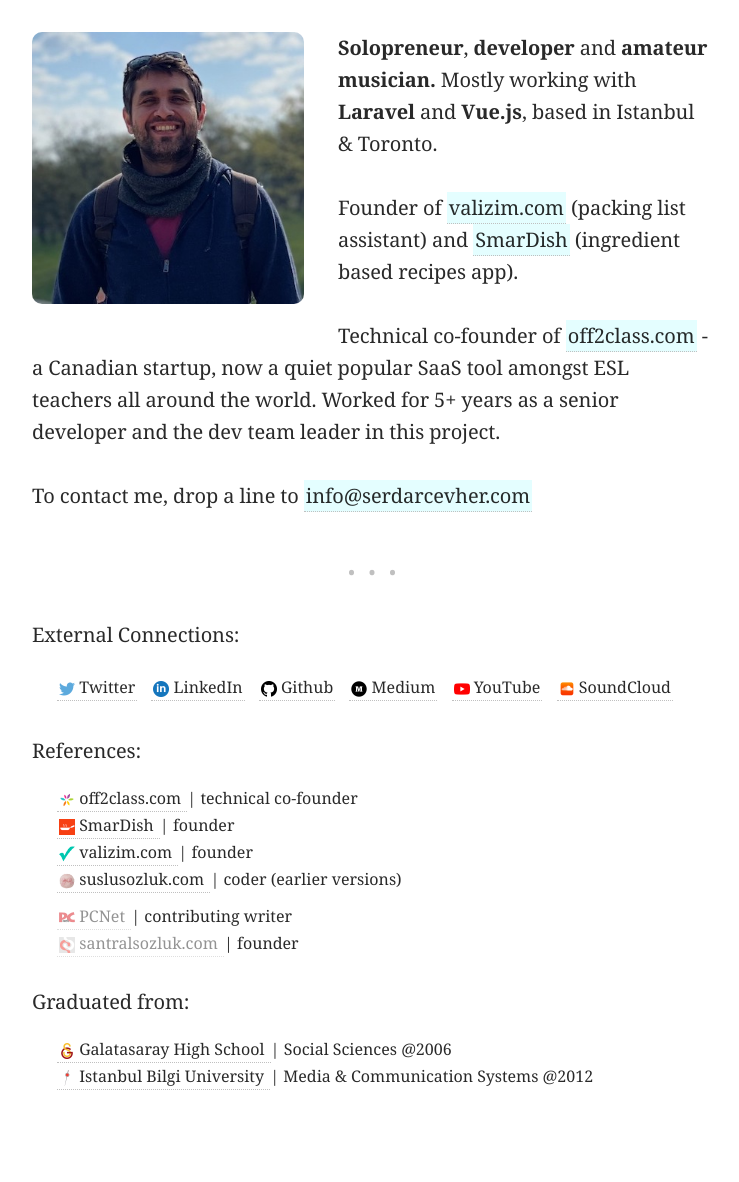
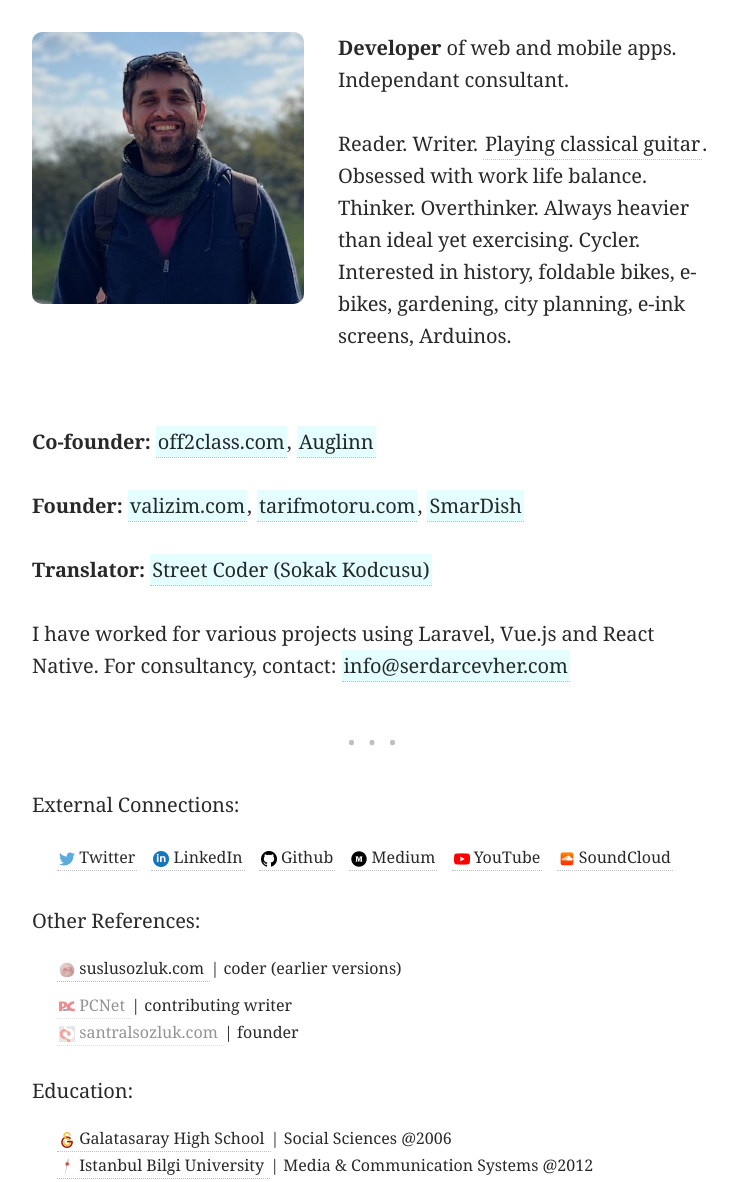
Before and after one commit to serdarcevher/serdarcevher.com, a plain HTML site: page index.html in a window 1280 px wide. Shown: the whole page, without its empty margins (268-1007 px from the left). Drawn offline with Linux system fonts and the light colour scheme.

Commit message:
Update homepage text for 2024

```diff
--- a/index.html
+++ b/index.html
@@ -98,20 +98,27 @@
         <div id="content">
             <p>
                 <img id="profile-image" src="assets/profile.jpg" alt="Serdar Cevher" />
-                <strong>Solopreneur</strong>, <strong>developer</strong> and <strong>amateur musician.</strong>
+                <strong>Developer</strong> of web and mobile apps. Independant consultant.
                 <wbr />
-                </strong>Mostly working with <wbr /> <strong>Laravel</strong> and <strong>Vue.js</strong>, based in Istanbul & Toronto.
             </p>
 
+			<p>
+				Reader. Writer. <a target="_blank" href="https://youtube.com/serdarcevher">Playing classical guitar</a>. Obsessed with work life balance. Thinker. Overthinker. Always heavier than ideal yet exercising. Cycler. Interested in history, foldable bikes, e-bikes, gardening, city planning, e-ink screens, Arduinos.
+			</p>
+
+			<br />
+
+			<p>
+                <strong>Co-founder:</strong> <a class="highlighted" target="_blank" href="https://www.off2class.com/about-us/">off2class.com</a>, <a class="highlighted" target="_blank" href="https://auglinn.com">Auglinn</a>
+            </p>
             <p>
-                Founder of <a class="highlighted" target="_blank" href="https://valizim.com">valizim.com</a> (packing list assistant) and <a class="highlighted" target="_blank" href="https://smardish.com">SmarDish</a> (ingredient based recipes app).
+                <strong>Founder:</strong> <a class="highlighted" target="_blank" href="https://valizim.com/about">valizim.com</a>, <a class="highlighted" target="_blank" href="https://tarifmotoru.com">tarifmotoru.com</a>, <a class="highlighted" target="_blank" href="https://smardish.com">SmarDish</a>
+            </p>
+			<p>
+                <strong>Translator:</strong> <a class="highlighted" target="_blank" href="https://www.canyayinlari.com/sokak-kodcusu-9786256377981">Street Coder (Sokak Kodcusu)</a>
             </p>
 
-            <p>
-                Technical co-founder of <a class="highlighted" target="_blank" href="https://www.off2class.com">off2class.com</a> - a Canadian startup, now a quiet popular SaaS tool amongst ESL teachers all around the world. Worked for 5+ years as a senior developer and the dev team leader in this project.
-            </p>
-
-            <p>To contact me, drop a line to <a class="highlighted" href="mailto:info@serdarcevher.com">info@serdarcevher.com</a></p>
+            <p>I have worked for various projects using Laravel, Vue.js and React Native. For consultancy, contact: <a class="highlighted" href="mailto:info@serdarcevher.com">info@serdarcevher.com</a></p>
 
             <div style="text-align:center; font-size:40px; color:silver;cursor:pointer;" onClick="scrollToConnections()">. . .</div>
 
@@ -153,26 +160,8 @@
             </div>
 
             <div class="column">
-                <p>References:</p>
+                <p>Other References:</p>
                 <ul>
-                    <li>
-                        <a target="_blank" href="https://off2class.com">
-                            <i class="items-spr items-spr-off2class" title="Off2Class"></i> off2class.com
-                        </a> | technical co-founder
-                    </li>
-
-                    <li>
-                        <a target="_blank" href="https://smardish.com">
-                            <i class="items-spr items-spr-smardish" title="SmarDish"></i> SmarDish
-                        </a> | founder
-                    </li>
-
-                    <li>
-                        <a target="_blank" href="https://valizim.com">
-                            <i class="items-spr items-spr-valizim" title="Valizim.com"></i> valizim.com
-                        </a> | founder
-                    </li>
-
                     <li>
                         <a target="_blank" href="https://suslusozluk.com">
                             <i class="items-spr items-spr-suslu-sozluk" title="Süslü Sözlük"></i> suslusozluk.com
@@ -193,7 +182,7 @@
             </div>
 
             <div class="column">
-                <p>Graduated from:</p>
+                <p>Education:</p>
                 <ul>
                     <li>
                         <a target="_blank" href="http://www.gsl.gsu.edu.tr">
```
